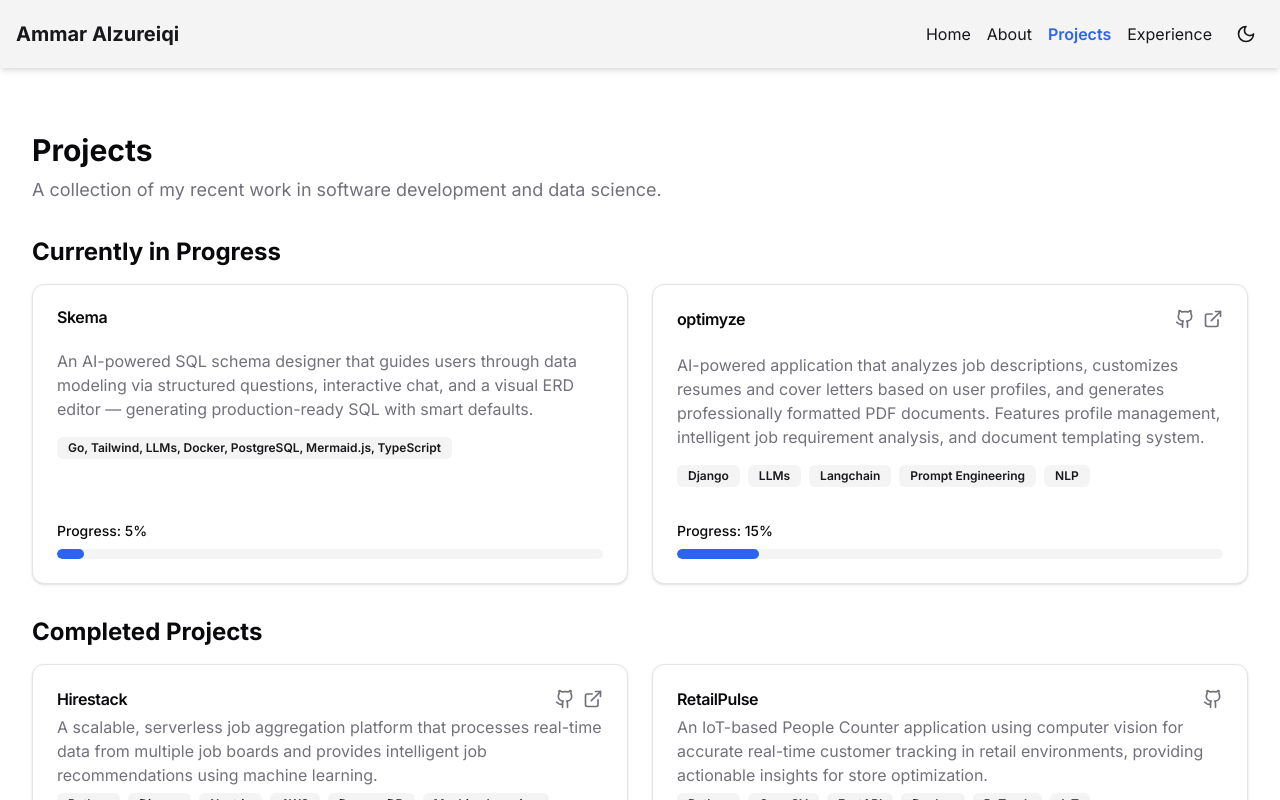
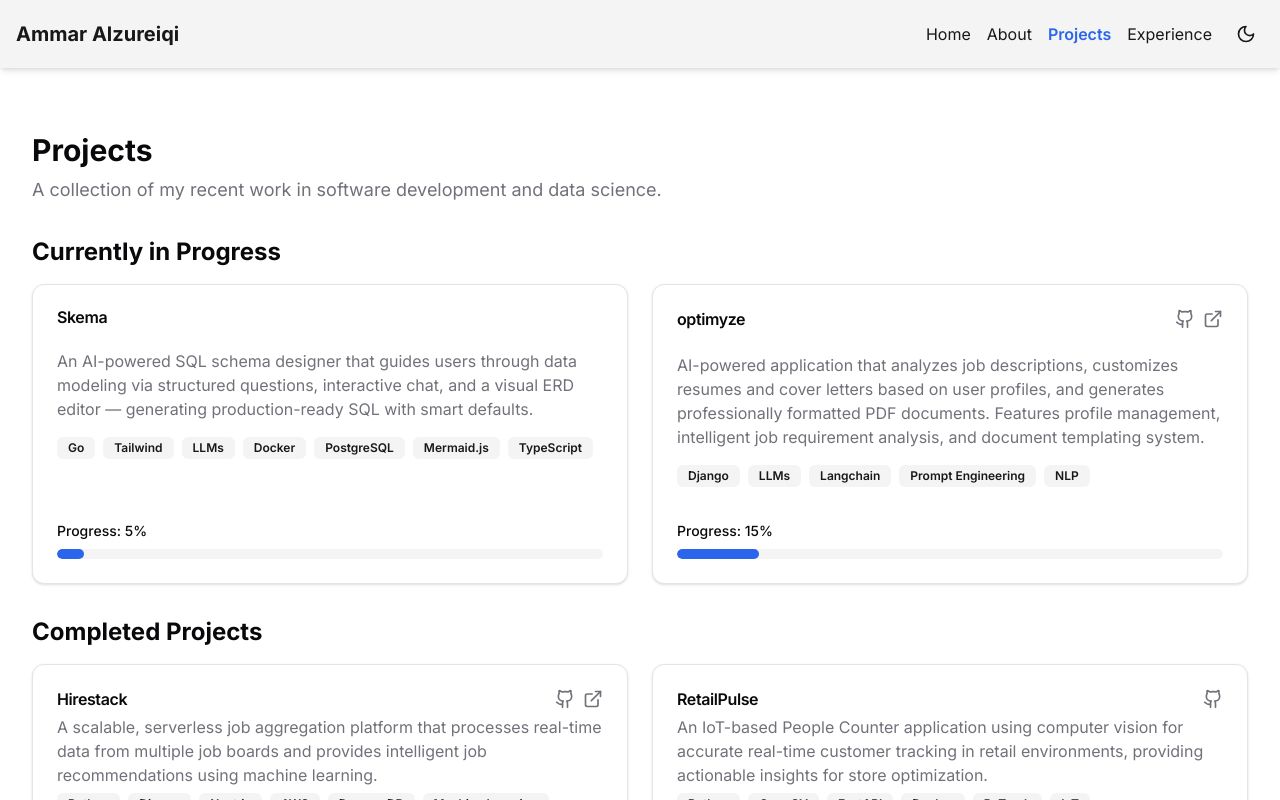
Before and after one commit to AmmarAlzureiqi/ammaralzureiqi.github.io, a Next.js app: page /projects in a window 1280 px wide. Shown: the top 800 px of the page. Built offline with nearby package versions, Linux system fonts and the light colour scheme.

Commit message:
update project

```diff
--- a/app/projects/page.tsx
+++ b/app/projects/page.tsx
@@ -14,7 +14,7 @@ export default function Projects() {
     {
       title: "Skema",
       description: "An AI-powered SQL schema designer that guides users through data modeling via structured questions, interactive chat, and a visual ERD editor — generating production-ready SQL with smart defaults.",
-      tech: ["Go, Tailwind, LLMs, Docker, PostgreSQL, Mermaid.js, TypeScript"],
+      tech: ["Go", "Tailwind", "LLMs", "Docker", "PostgreSQL", "Mermaid.js", "TypeScript"],
       // github: "https://github.com/yourname/skema",
       progress: 5,
     },
```
